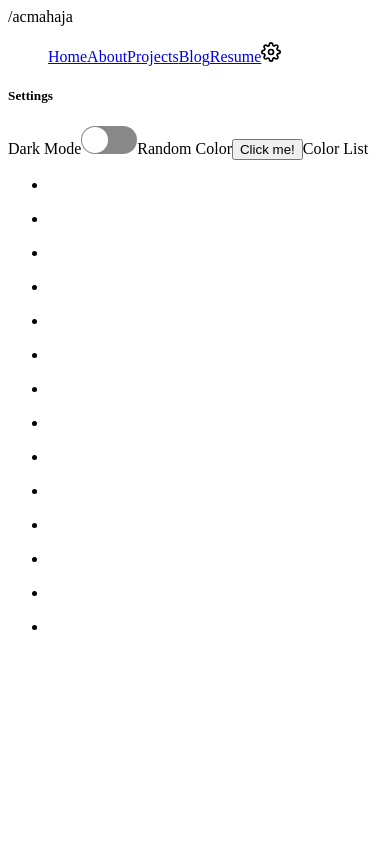
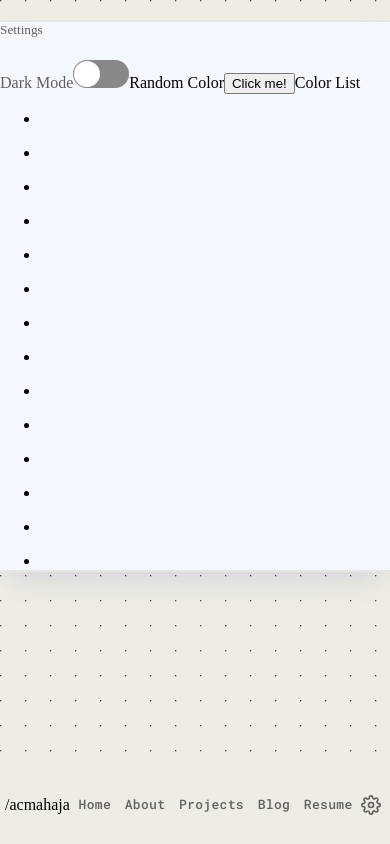
Before and after one commit to acmahaja/acmahaja-client, a Next.js app: page / in a window 390 px wide. Built offline with nearby package versions, Linux system fonts and the light colour scheme.

Commit message:
Added basic Light and Dark Mode style

```diff
--- a/Components/Navbar.js
+++ b/Components/Navbar.js
@@ -1,5 +1,5 @@
 import React, { useEffect } from "react";
-// import "../css/Navbar.css";
+import styles from "../styles/Navbar.module.css";
 import { FiSettings } from "react-icons/fi";
 
 import Link from "next/link";
@@ -10,9 +10,9 @@ const Navbar = ({ color, currPage, showSettings }) => {
   });
 
   return (
-    <header>
-      <div className="Highlight"></div>
-      <nav>
+    <header className={styles.header}>
+      <div className={styles.Highlight}></div>
+      <nav className={styles.nav}>
         <Link href="/" id="Logo">
           <>
             <span>/</span>acmahaja
--- a/pages/_app.js
+++ b/pages/_app.js
@@ -1,3 +1,7 @@
+import '../styles/global.css'
+import '../styles/Dark.css'
+import '../styles/Light.css'
+
 
 function MyApp({ Component, pageProps }) {
   return <Component {...pageProps} />
--- a/styles/Dark.module.css
+++ b/styles/Dark.css
@@ -1,6 +1,6 @@
 .Dark {
   background-color: #111111;
-  background-image: url("../images/grid.png");
+  background-image: url("../public/grid.png");
   background-size: contain;
   background-size: 550px;
 }
--- a/styles/Light.module.css
+++ b/styles/Light.css
@@ -1,6 +1,6 @@
 .Light {
   background-color: #efece3;
-  background-image: url("../images/dots.png");
+  background-image: url("../public/dots.png");
   background-size: contain;
   background-size: 25px;
 
--- a/styles/Navbar.module.css
+++ b/styles/Navbar.module.css
@@ -1,4 +1,4 @@
-header {
+.header {
   width: 100%;
   height: 72px;
   border-bottom: 4px solid;
@@ -9,7 +9,7 @@ header {
   position: absolute;
 }
 
-header .Highlight {
+.Highlight {
   width: 100%;
   height: 7px;
   background: linear-gradient(
@@ -20,7 +20,7 @@ header .Highlight {
     white;
 }
 
-header nav {
+.nav {
   height: 65px;
   width: 100%;
   padding: 0px 30px;
@@ -37,7 +37,7 @@ header nav {
   -o-box-sizing: border-box;
 }
 
-nav a {
+.nav a {
   text-decoration: none;
   color: white;
   display: flex;
@@ -45,7 +45,7 @@ nav a {
   align-items: center;
 }
 
-nav a#Logo {
+.nav a#Logo {
   font-family: "Raleway", sans-serif;
   font-style: normal;
   font-weight: 700;
@@ -75,7 +75,7 @@ nav a#Logo {
   text-shadow: 0px 4px 4px rgba(0, 0, 0, 0.25);
 }
 
-nav ul {
+.nav ul {
   width: 500px;
   display: flex;
   flex-direction: row;
@@ -83,7 +83,7 @@ nav ul {
   align-items: center;
 }
 
-nav ul a {
+.nav ul a {
   height: 100%;
   font-family: "Roboto Mono", monospace;
   font-style: normal;
@@ -94,29 +94,28 @@ nav ul a {
   padding: 7px 10px;
 }
 
-nav ul a.active {
+.nav ul a.active {
   border-radius: 5px;
 }
 
 @keyframes colorHover {
   from {
-    background-color: rgba(var(--theme-color),0);
+    background-color: rgba(var(--theme-color), 0);
   }
 
   100% {
-    background-color: rgba(var(--theme-color),1);
+    background-color: rgba(var(--theme-color), 1);
   }
 }
 
-
-nav ul a:hover {
+.nav ul a:hover {
   color: white;
   background-color: rgba(var(--theme-color), 1);
   animation-name: colorHover;
   animation-duration: 300ms;
 }
 
-nav ul a.active:hover {
+.nav ul a.active:hover {
   background-color: rgba(var(--theme-color), 1);
   color: white;
   animation-name: colorHover;
@@ -126,7 +125,6 @@ nav ul a.active:hover {
 #settingsIcon {
   margin-left: 10px;
 }
-
 
 #settingsIcon:hover {
   background-color: rgba(var(--theme-color), 1);
@@ -140,9 +138,8 @@ nav ul a.active:hover {
   animation-duration: 300ms;
 }
 
-
-@media screen and (max-width:700px) {
-  header {
+@media screen and (max-width: 700px) {
+  .header {
     flex-direction: column-reverse;
     outline: none;
     border: none;
@@ -150,11 +147,11 @@ nav ul a.active:hover {
     bottom: 0rem;
   }
 
-  nav {
+  .nav {
     padding: 0px 5px !important;
   }
 
-  nav ul a {
+  .nav ul a {
     font-size: 13px;
     padding: 5px 5px;
   }
@@ -162,7 +159,7 @@ nav ul a.active:hover {
   #Logo {
     display: none;
   }
-  nav ul {
+  .nav ul {
     padding: 0px;
     width: 100%;
   }
--- a/styles/App.module.css
+++ b/styles/global.css
@@ -1,6 +1,11 @@
 @import url('https://fonts.googleapis.com/css2?family=Raleway:wght@500;700;900&family=Roboto+Mono:wght@500&display=swap');
 :root{
     --theme-color: 240,240,240;
+}
+
+html,body {
+    margin: 0px;
+    padding: 0px;
 }
 
 .App {
```
